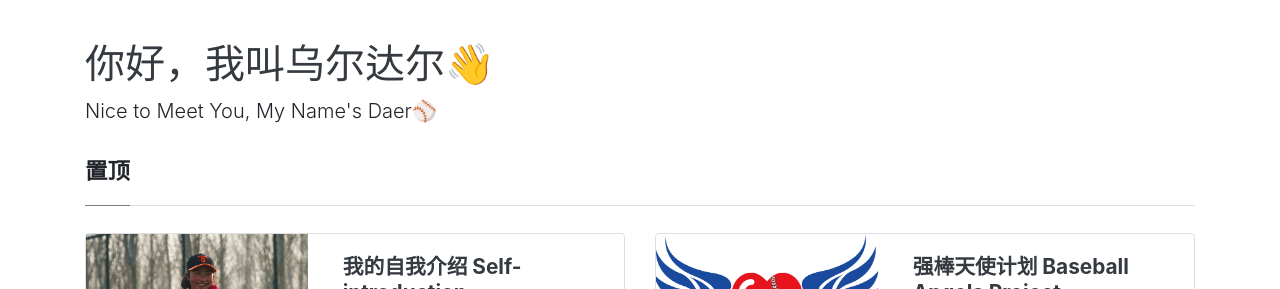
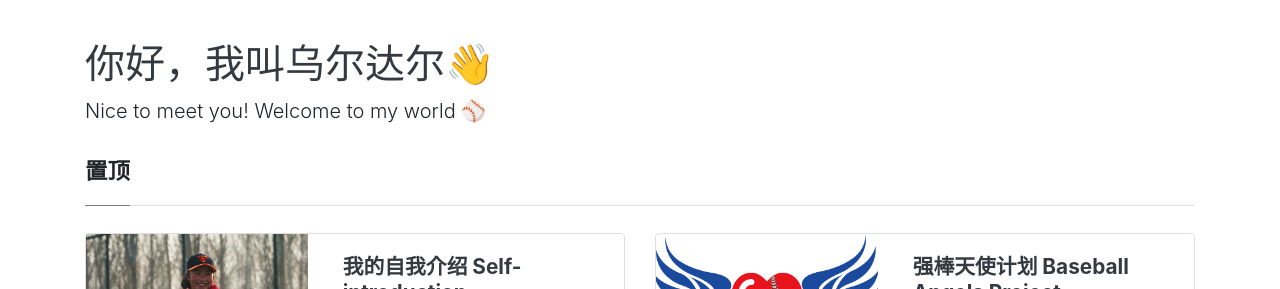
Before and after one commit to Charlotte-WXWQ/wuerdaer090405, a Jekyll site: the page built from index.html, in a window 1280 px wide. Shown: the top 289 px of the page. Built offline with Jekyll 4.4.1, drawn with Linux system fonts in a browser that asks for light colours; nearby versions of some CDN libraries; the list of posts is cut into pages by our own code.

Commit message:
Update _config.yml

```diff
--- a/_config.yml
+++ b/_config.yml
@@ -6,7 +6,7 @@ title: "你好，我叫乌尔达尔👋"
 # 网站的主标题
 name: "你好，我叫乌尔达尔👋"
 # 网站副标题
-description: "Nice to Meet You, My Name's Daer⚾️"
+description: "Nice to meet you! Welcome to my world ⚾️"
 
 # 分页配置
 # 每页文章数量
```
